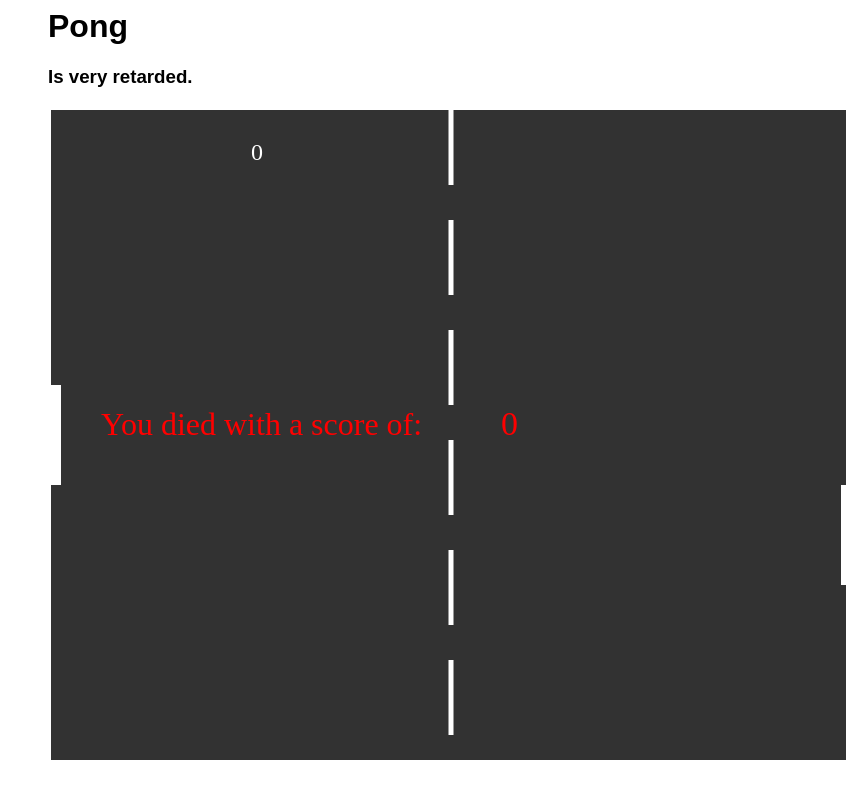
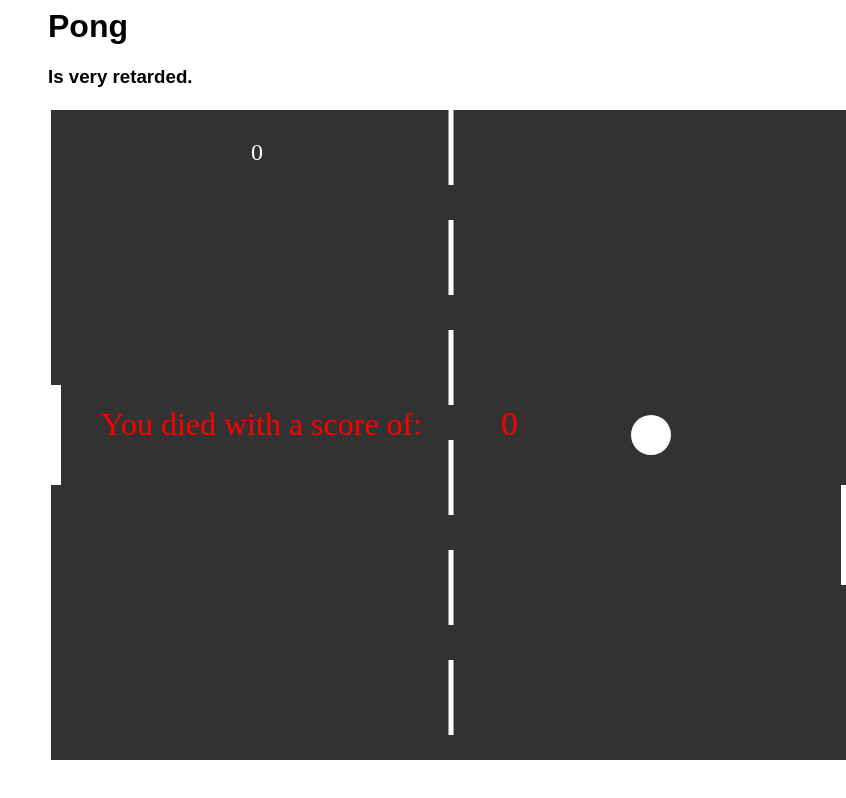
Before and after one commit to djpiper28/djpiper28.github.io, a plain HTML site: page pong.html in a window 1280 px wide. Shown: the full height of the page, 0-846 px from the left. Drawn offline with Linux system fonts and the light colour scheme.

Commit message:
Update pong.html

```diff
--- a/pong.html
+++ b/pong.html
@@ -141,8 +141,9 @@ function drawEverything(){
 	}//Lines in the centre
 	paddleTwoY = bally
 	draw(790,paddleTwoY+50,10,100,'white');
-	text(score,'24px Hobo STD',200,50,'white')
-	draw(0,playery,10,100)
+	text(score,'24px Hobo STD',200,50,'white');
+	draw(0,playery,10,100);
+	circle(ballx,bally,20,'white');
 	ballx = ballx + ballspeedx;
 	bally = bally + ballspeedy;
 	console.log('frame');
```
